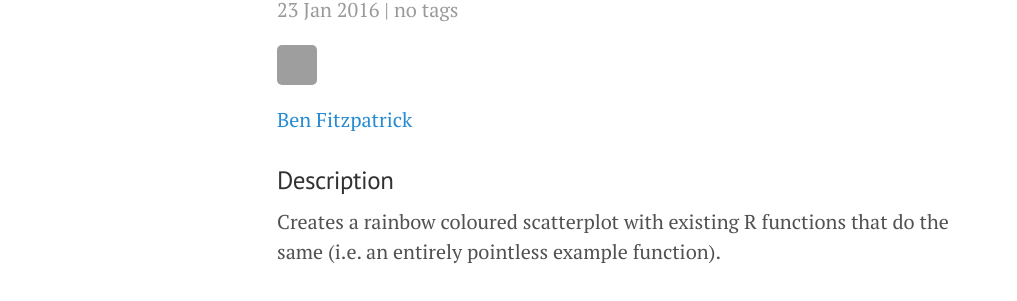
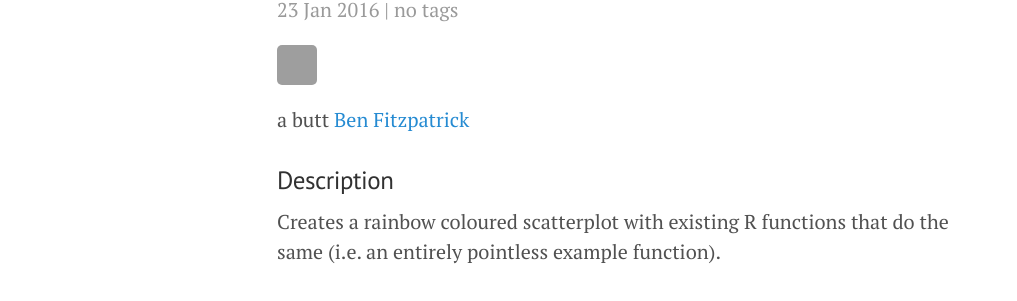
Before and after one commit to bragqut/bragqut.github.io, a Jekyll site: the page built from _posts/2016-01-23-test-snippet.md, in a window 1280 px wide. Shown: the part 187-488 px from the top of the page, without its empty margins (3-1020 px from the left). Built offline with Jekyll 4.4.1, drawn with Linux system fonts in a browser that asks for light colours; grey boxes are pictures that could not be loaded.

Commit message:
Update authorinfo.html

```diff
--- a/_includes/authorinfo.html
+++ b/_includes/authorinfo.html
@@ -1,4 +1,4 @@
 <div class="meta">
-		<img src="http://www.gravatar.com/avatar/{{ author.gravatar }}?s=40">
+		<img src="http://www.gravatar.com/avatar/{{ author.gravatar }}?s=40"> a butt
 		<span class="author"><a href="{{author.web}}" >{{ author.display_name }}</a></span>
 </div>
```
